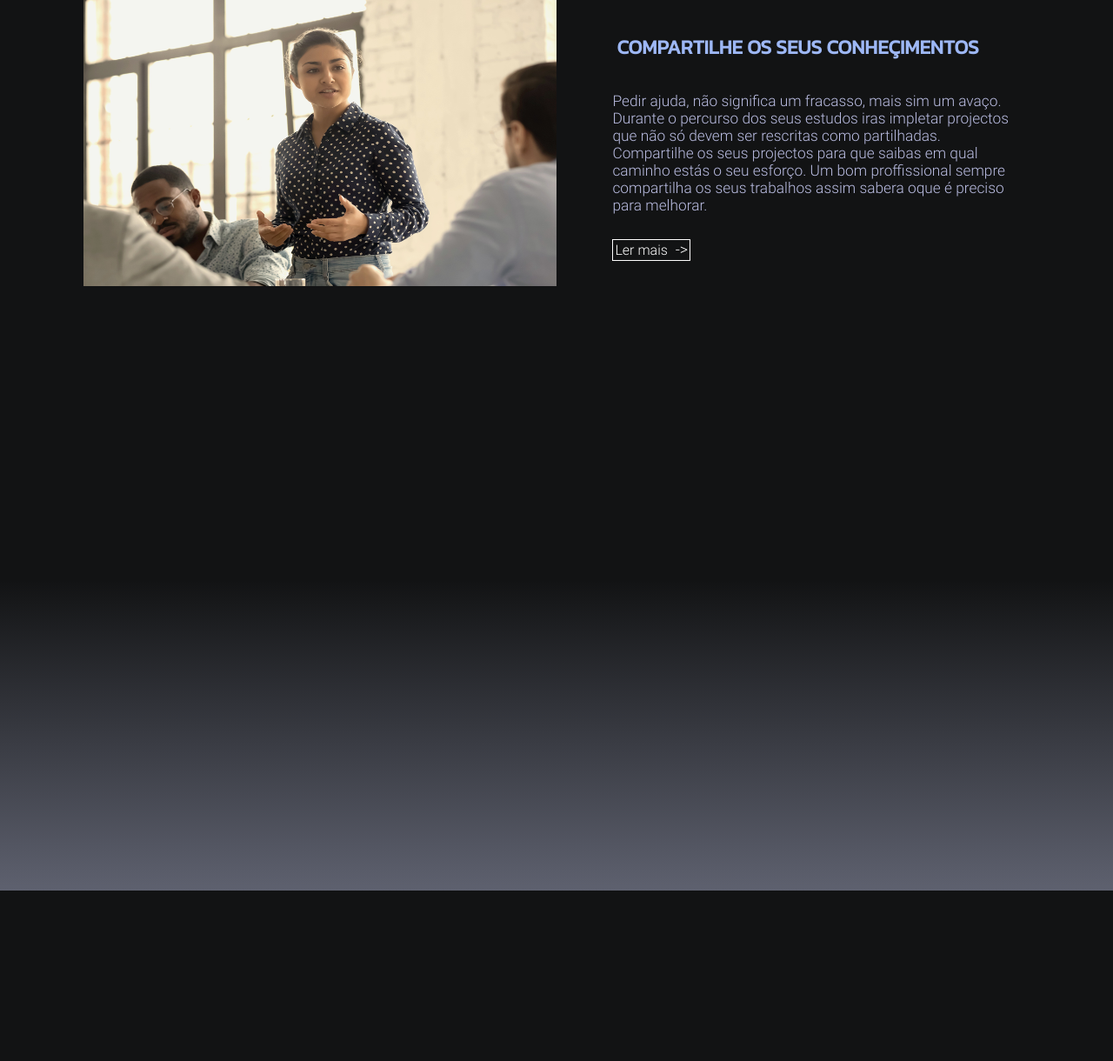
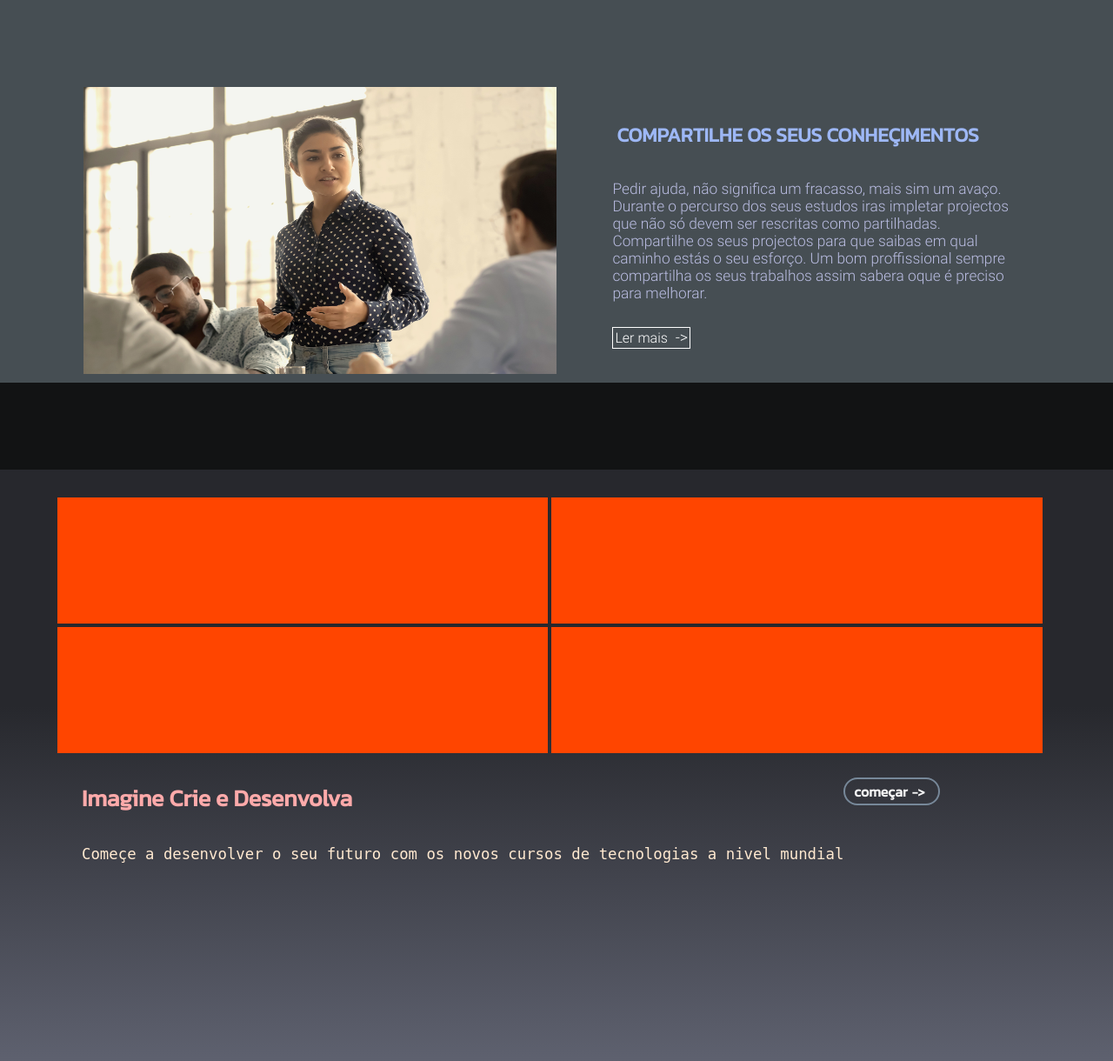
Before and after one commit to Rosalio26/projectos, a PHP site: page / in a window 1280 px wide. Shown: the part 3877-5097 px from the top of the page at 87% size. Before the commit the page ends 4901 px from the top, so only its background shows below. Run offline with PHP 8.4, Linux system fonts and the light colour scheme.

Commit message:
res#15-20

```diff
--- a/caracol/index.html
+++ b/caracol/index.html
@@ -321,11 +321,34 @@
                 </div>
             </div>
             <div class="windows">
-                <div class="col-movwin">
-                    <div class="cl-wn"></div>
-                    <div class="cl-wn"></div>
-                    <div class="cl-wn"></div>
-                    <div class="cl-wn"></div>
+                <div class="col-wn col-movwin">
+                    <div class="cl-wn">
+                        <div class="wn-txt col-01"></div>
+                        <div class="wn-txt col-02"></div>
+                    </div>
+                    <div class="cl-wn">
+                        <div class="wn-txt col-01"></div>
+                        <div class="wn-txt col-02"></div>
+                    </div>
+                    <div class="cl-wn">
+                        <div class="wn-txt col-01"></div>
+                        <div class="wn-txt col-02"></div>
+                    </div>
+                    <div class="cl-wn">
+                        <div class="wn-txt col-01"></div>
+                        <div class="wn-txt col-02"></div>
+                    </div>
+                </div>
+                <div class="col-wn cnt-wn">
+                    <div class="wn-tt-cnt cnt-wno">
+                        <p>Imagine Crie e Desenvolva</p>
+                        <section class="comp-wno">
+                            <p>Começe a desenvolver o seu futuro com os novos cursos de tecnologias a nivel mundial</p>
+                        </section>
+                    </div>
+                    <div class="wn-tt-cnt cnt-wnw">
+                        <a href="#" class="btn-new-les">começar</a>
+                    </div>
                 </div>
             </div>
         </div>
--- a/caracol/style/index_style.css
+++ b/caracol/style/index_style.css
@@ -289,7 +289,7 @@ header > .sticky_1 > .svgs > .svg-stick_1 {
 }
 @media (min-width: 900px) {
     .itm-content {
-        background-color: transparent;
+        background-image: none;
         position: relative;
         display: flex;
         gap: 20px;
@@ -638,11 +638,13 @@ header > .sticky_1 > .svgs > .svg-stick_1 {
 
 
 .end-itm {
+    background-color: rgb(70, 78, 83);
     text-align: left;
     text-wrap: wrap;
     position: relative;
     width: 100vw;
     margin: 0;
+    padding: 1px 0px 10px 0px;
 }
 
 .end-itm .end-itm-blst {
@@ -653,6 +655,7 @@ header > .sticky_1 > .svgs > .svg-stick_1 {
 @media (min-width: 1100px) {
     .end-itm .end-itm-blst {
         width: 85vw;
+        height: 100%;
     }
 }
 
@@ -770,10 +773,73 @@ header > .sticky_1 > .svgs > .svg-stick_1 {
 }
 
 .windows {
-    background-image: linear-gradient(to bottom, transparent 40%, #5e616f);
+    background-image: linear-gradient(to bottom, #27282d 40%, #5e616f);
     width: 100vw;
-    height: 70vh;
+    height: 80vh;
     margin-top: 100px;
+    padding: 30px 0px 30px 0px;
+
+    display: block;
+}
+
+.col-wn {
+    display: flex;
+    flex-wrap: wrap;
+    width: 90%;
+    height: 35vh;
+    margin: 0 auto;
+}
+
+.cl-wn {
+    background-color: orangered;
+    width: 49%;
+    height: 17vh;
+    margin: 2px;
+}
+
+.col-movwin {
+    background-color: transparent;
+}
+
+.cnt-wn {
+    background-color: transparent;
+    text-align: left;
+    padding: 30px;
+}
+
+.cnt-wno> p {
+    color: #faa;
+    font-size: 20pt;
+    font-family: kanit;
+    font-weight: 600;
+}
+
+.comp-wno {
+    margin: 30px 0px;
+}
+
+.comp-wno > p {
+    color: rgb(255, 233, 208);
+    font-size: 13pt;
+    font-family: monospace/*roboto-light*/;
+    font-weight: 500;
+    line-height: 28px;
+}
+
+.btn-new-les {
+    color: #f5f5f5;
+    font-weight: bolder;
+    font-family: kanit;
+    border: 2px solid lightslategray;
+    border-radius: 20px;
+    padding: 2px 10px;
+}
+
+.btn-new-les::after {
+    content: "->";
+    font-size: 11pt;
+    color: #f5f5f5;
+    padding: 5px;
 }
 
 /*TEMPORARIO*/
```
